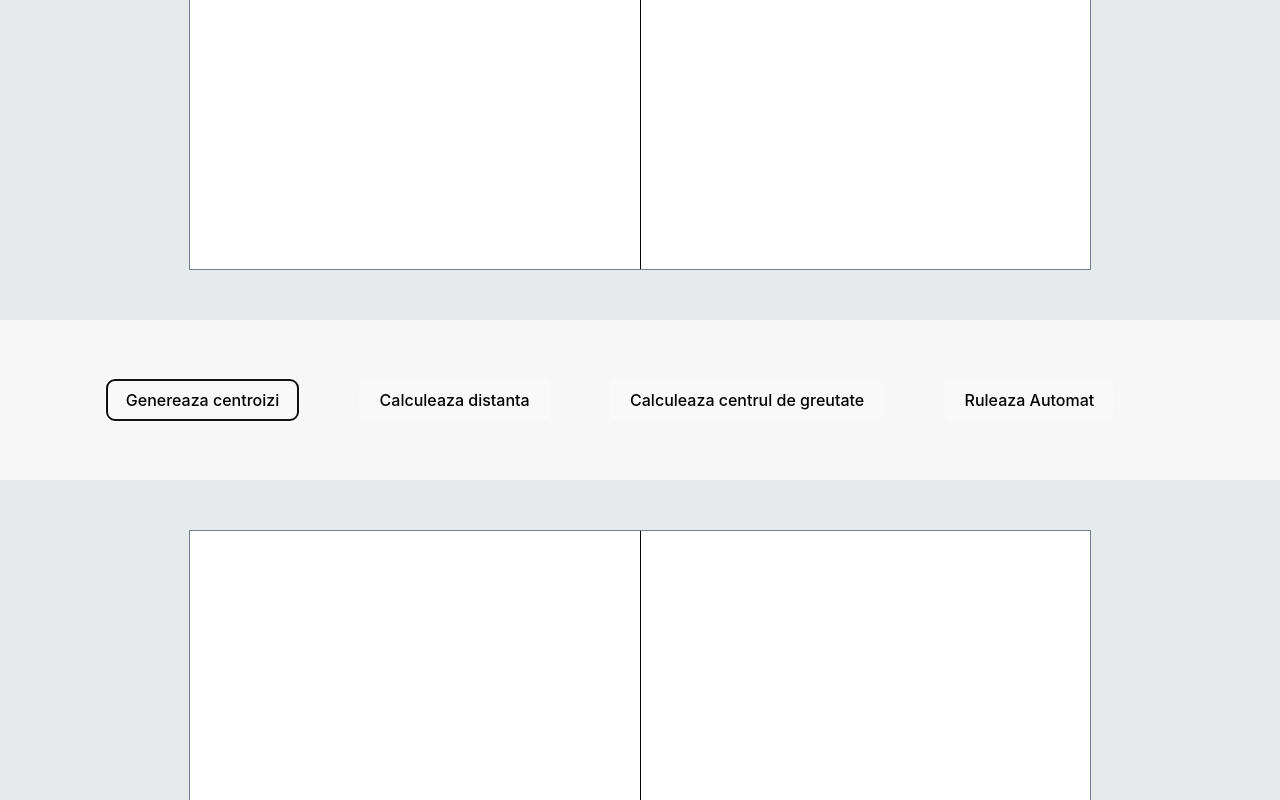
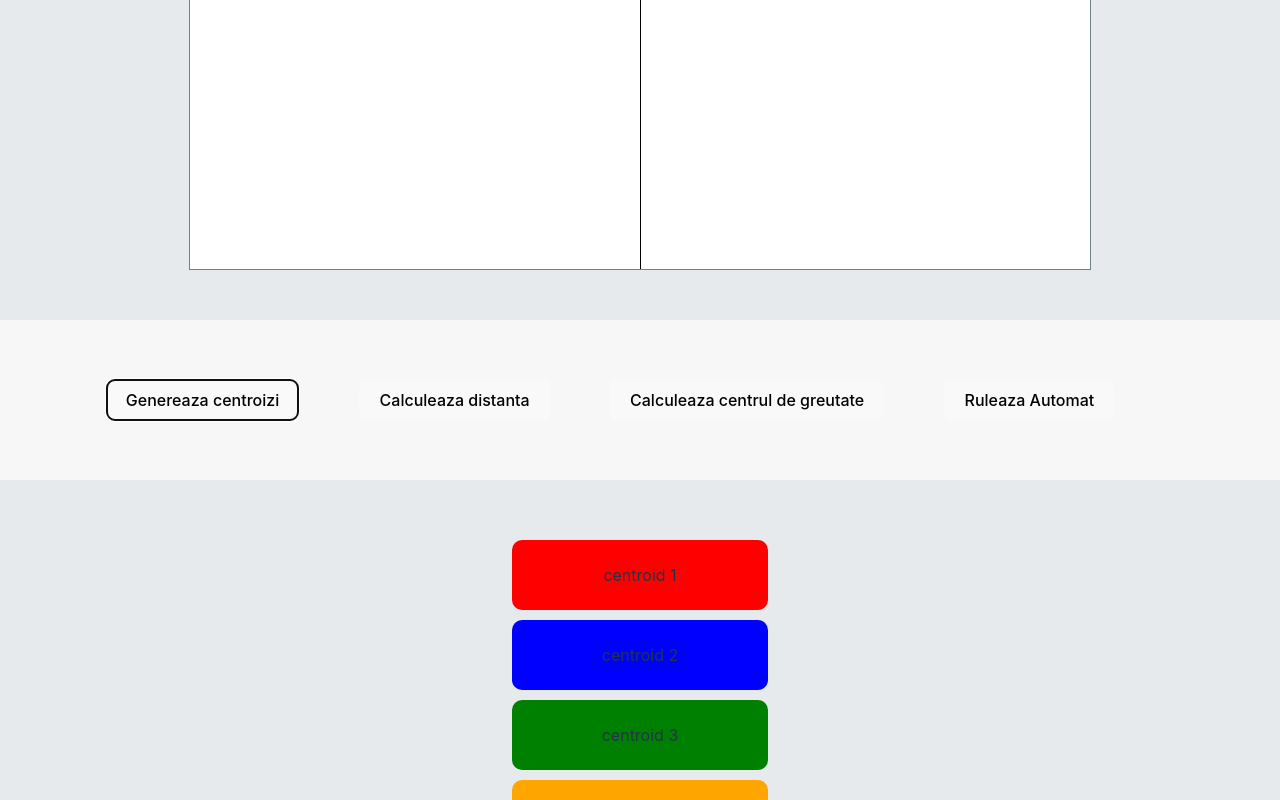
Before and after one commit to FlorinCP/Morariu, a React (Vite) app in the folder tema1/: page / in a window 1280 px wide. Both pictures are taken after a click on the button "Genereaza centroizi". Shown: the part 842-1642 px from the top of the page. Built offline with nearby package versions, Linux system fonts and the light colour scheme.

Commit message:
tema 2 completed

```diff
--- a/tema1/src/components/CoordinatePlotter/CoordinatePlotter.jsx
+++ b/tema1/src/components/CoordinatePlotter/CoordinatePlotter.jsx
@@ -20,7 +20,7 @@ function CoordinatePlotter({ dataPoints, isKnown, centroizi }) {
     if (isKnown) {
       color = getPointColor(point.zone);
     } else {
-      color = "black";
+      color = point.centroid ? getPointColor(point.centroid) : "black";
     }
 
     return { x: screenX, y: screenY, color: color };
@@ -44,6 +44,8 @@ function CoordinatePlotter({ dataPoints, isKnown, centroizi }) {
         return "pink";
       case 8:
         return "yellow";
+      default:
+        return "black";
     }
   }
 
@@ -88,7 +90,7 @@ function CoordinatePlotter({ dataPoints, isKnown, centroizi }) {
                 cursor: "pointer",
               }}
             >
-              <div className={style.info}>{point.id + 1}</div>
+              <div className={style.info} style={{color: getPointColor(point.id + 1)}}>{point.id + 1}</div>
             </div>
           );
         })}
--- a/tema1/src/components/Display/Display.jsx
+++ b/tema1/src/components/Display/Display.jsx
@@ -18,6 +18,7 @@ function Display(props) {
   const [points, setPoints] = useState([]);
   const [centroizi, setCentroizi] = useState([]);
   const [suma,setSuma] = useState()
+  const [valueArray,setValueArray] = useState([])
 
   const handleGenerarePuncte = () =>{
     const intermediatePoints = generateCoordinates(pointsCount)
@@ -36,10 +37,17 @@ function Display(props) {
 
   const handleComputeCentrulDeGreutate = () =>{
     const centroiziModificati = computeCentrulDeGreutate(points,centroizi)
-    const suma = computeCostFunction(centroiziModificati,points)
+    const { sum, valueArray } = computeCostFunction(centroiziModificati, points);
     setCentroizi(centroiziModificati)
-    setSuma(suma)
+    setSuma(sum)
+    setValueArray(valueArray)
   }
+
+  useEffect(() => {
+    if (valueArray){
+      console.log(valueArray)
+    }
+  }, [valueArray]);
 
   function ruleazaAutomat() {
     let intermediatePoints = points;
@@ -73,8 +81,32 @@ function Display(props) {
       console.log(iterations);
     } while (cont && iterations < 100);
 
-    setIterations(iterations)
+    setPoints(somePoints)
+    setIterations(iterations + 1)
     setCentroizi(centroiziArray);
+  }
+
+  function getPointColor(pointZone) {
+    switch (pointZone) {
+      case 1:
+        return "red";
+      case 2:
+        return "blue";
+      case 3:
+        return "green";
+      case 4:
+        return "orange";
+      case 5:
+        return "pink";
+      case 6:
+        return "slategray";
+      case 7:
+        return "pink";
+      case 8:
+        return "yellow";
+      default:
+        return "black";
+    }
   }
 
   const [iterations,setIterations] = useState()
@@ -130,6 +162,15 @@ function Display(props) {
         </div>
         <div>{iterations}</div>
       </div>
+      <div>
+        {
+          centroizi.map((centroid, index) => (
+              <div key={index} className={style.centroidInfo} style={{backgroundColor: getPointColor(centroid.id + 1)}}>
+                centroid {index + 1}{" "} { ""}
+              </div>
+          ))
+        }
+      </div>
       <CoordinatePlotter
         dataPoints={points}
         isKnown={false}
--- a/tema1/src/components/Display/Display.module.css
+++ b/tema1/src/components/Display/Display.module.css
@@ -55,3 +55,14 @@
     transform: translate(-25%, -130%);
     font-weight: bold;
 }
+
+.centroidInfo{
+    width: 20vw;
+    height: 70px;
+    border-radius: 10px;
+    background-color: #f7f7f7;
+    display: flex;
+    justify-content: center;
+    align-items: center;
+    margin: 10px;
+}
--- a/tema1/src/functions/generateCentroizi.js
+++ b/tema1/src/functions/generateCentroizi.js
@@ -124,6 +124,7 @@ export function computeCentrulDeGreutate(points,centroizi) {
  * Calculeaza costul unei epoci
  *
  * @param centroizi
+ * @param points
  * @return {any}
  */
 export function computeCostFunction(centroizi,points) {
@@ -138,14 +139,18 @@ export function computeCostFunction(centroizi,points) {
     const suma = new Array(centroizi.length).fill(0);
 
     for (let i = 0; i < valueArray.length; i++) {
-        console.log(valueArray[i]);
         valueArray[i].forEach((point) => {
             suma[i] = suma[i] + calculateEuclideanDistance(point, centroizi[i]);
         });
     }
 
-    return suma.reduce(
+    const sum = suma.reduce(
         (accumulator, currentValue) => accumulator + currentValue,
         0,
     );
+
+    return {
+        sum : sum,
+        valueArray : valueArray
+    }
 }
```
Lines whose indentation alone changed are shown as unchanged.
